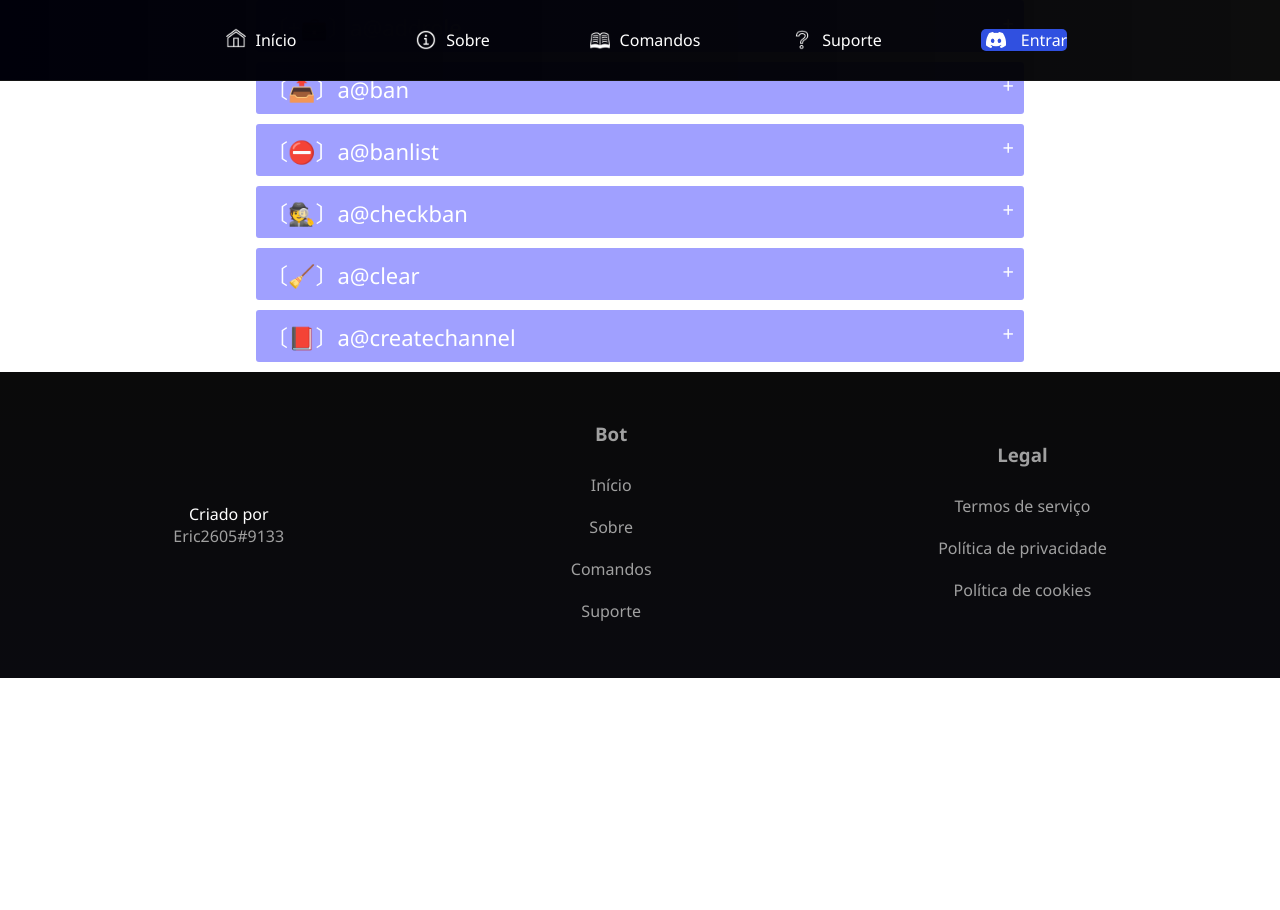
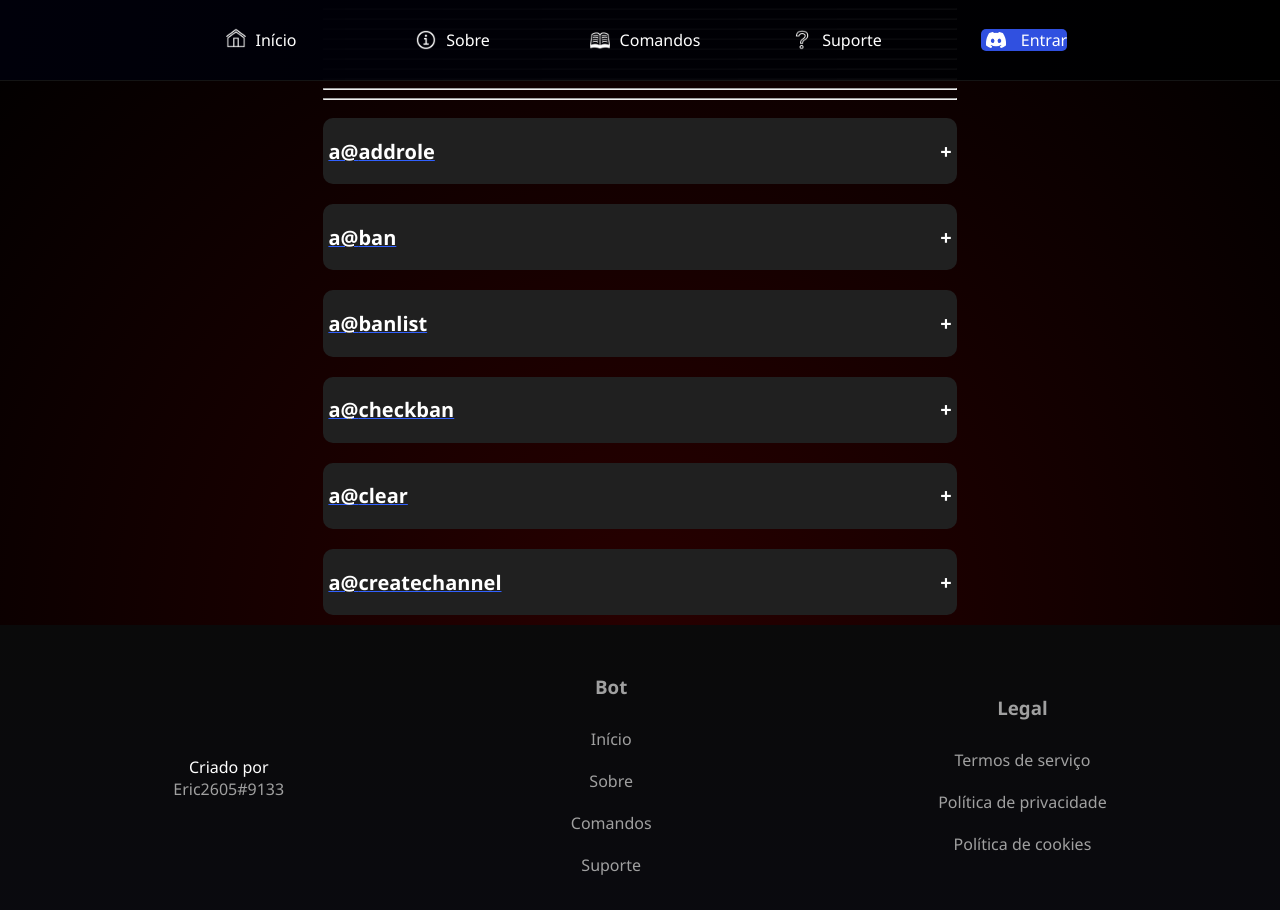
Before and after one commit to EricNunes0/React-site, a React (Create React App) app: page /commands in a window 1280 px wide. Shown: the top 910 px of the page. Before the commit the page ends 800 px from the top, so only its background shows below. Built offline with nearby package versions, Linux system fonts and the light colour scheme.

Commit message:
Version 1.0.17

```diff
--- a/src/App.css
+++ b/src/App.css
@@ -28,33 +28,6 @@ body {
     }
 }*/
 
-/* Animações */
-[data-anime] {
-    opacity: 0;
-    transition: 0.5s;
-}
-
-[data-anime = "reveal"] {
-    transform: translate3d(0px, 0px, 0);
-}
-
-[data-anime = "up"] {
-    transform: translate3d(0px, -100px, 0);
-}
-
-[data-anime = "left"] {
-    transform: translate3d(-100px, 0, 0);
-}
-
-[data-anime = "right"] {
-    transform: translate3d(0, 0, 0);
-}
-
-[data-anime].animate {
-    opacity: 1;
-    transform: translate3d(0px, 0px, 0px);
-}
-
 /* Width */
 ::-webkit-scrollbar {
     width: 10px;
--- a/src/components/Pages/Commands/Commands.css
+++ b/src/components/Pages/Commands/Commands.css
@@ -1,3 +1,11 @@
+.commands-page-main {
+    background-image: radial-gradient(ellipse at bottom, rgba(40, 0, 0, 1) 0%, rgba(0, 0, 0, 1) 100%);
+    display: flex;
+    flex-direction: column;
+    align-items: center;
+    justify-content: center;
+}
+
 .commands-categories {
     display: flex;
     flex-direction: column;
@@ -8,10 +16,11 @@
 
 .moderation-commands-bars {
     align-items: center;
-    width: 60%;
+    width: 100%;
     display: block;
     box-sizing: border-box;
-    margin: 0;
+    margin: 10px 0;
+    border-radius: 3%;
 }
 
 .close .moderation-commands-content {
@@ -23,41 +32,47 @@
 }
 
 .open .moderation-commands-content {
+    width: 100%;
+    background-color: #252525;
+    color: #f0f0f0;
+    text-align: left;
     padding: 20px;
-    background-color: #f0f0f0;
-    border: 1px solid #000;
-    width: 100%;
     margin: 0px 0px 10px 0px;
     display: block;
     transform: scaleY(1);
     transform-origin: top;
-    transition: transform 0.4s ease;
+    /*transform: translate3d(0, -5px, 0);*/
+    transition: transform 0.2s ease-in-out;
     box-sizing: border-box;
 }
 
 .open .moderation-commands-titles{
-    margin:0px;
-    border-top-left-radius: 3px;
-    border-top-right-radius: 3px;
-    border-bottom-right-radius: 0px;
-    border-bottom-left-radius: 0px;
-    background-color: #073e63;
-    color: #cdd7d8;
+    background-color: #151515;
 }
 
 .moderation-commands-titles {
+    width: 100%;
+    background-color:#202020;
+    color: #fff;
+    font-size: 10pt;
     font-family: 'Segoe UI', Tahoma, Geneva, Verdana, sans-serif;
+    font-weight: 400;
     text-align: left;
     cursor: pointer;
-    margin:0px 0px 10px 0px;
-    padding:10px;
-    font-size: 22px;
-    font-weight: 400;
-    background:#a0a0ff;
-    color:#fff;
-    width:100%;
-    border-radius: 3px;
+    padding: 3px 5px;
+    border-radius: 10px;
     box-sizing: border-box;
+    transition: all 0.4s;
+}
+
+.moderation-commands-titles:hover {
+    background-color: #151515;
+}
+
+.moderation-titles {
+    text-decoration: underline;
+    text-decoration-color: #3060ff;
+    text-decoration-thickness: from-font;
 }
 
 .moderation-commands-titles span {
--- a/src/components/Pages/Commands/Commands.jsx
+++ b/src/components/Pages/Commands/Commands.jsx
@@ -2,49 +2,80 @@ import './Commands.css';
 import CommandBarsActive from '../../../Functions/CommandBarsActive';
 
 function commands() {
-    function CommandBarsActives() {
-        CommandBarsActive();
-    }
+    const prefix = "a@";
     return (
         <div className = "commands-page">
             <div className = "commands-page-main">
                 <div className = "commands-page-main-panels">
                     <div className = "commands-panels">
+                        <hr></hr>
+                        <hr></hr>
+                        <hr></hr>
+                        <hr></hr>
+                        <hr></hr>
+                        <hr></hr>
+                        <hr></hr>
+                        <hr></hr>
+                        <hr></hr>
+                        <hr></hr>
+                        <div className = "categories-divs">
                             <div className = "commands-categories" id = "commands-moderation">
                                 <div className = "moderation-commands-bars close" id = "moderation-command-0">
-                                <h2 className = "moderation-commands-titles" id = "moderation-commands-title-0" onClick = {CommandBarsActives()}>〔+💼〕a@addrole<span>+</span></h2>
+                                    <div className = "moderation-commands-titles" id = "moderation-commands-title-0" onClick = {() => {CommandBarsActive({id: 0})}}>
+                                        <h2 className = "moderation-titles">{prefix}addrole<span>+</span></h2>
+                                    </div>
                                     <div className = "moderation-commands-content">
-                                    <p className = "moderation-commands-description" id = "moderation-command-description-0">Adicione de 1 até 10 cargos em um usuário</p>
+                                        <p className = "moderation-commands-description" id = "moderation-command-description-0">〔+💼〕Adicione de 1 até 10 cargos em um usuário</p>
+                                        <div className = "commands-aliases-flex">
+                                            <div className = "aliases-title">
+                                                <h4>〔🔀〕Sinônimos:</h4>
+                                            </div>
+                                            <div className = "aliases-list-div">
+                                                <p><strong>{prefix}addroles, {prefix}giverole, {prefix}giveroles, {prefix}roleadd, {prefix}rolesadd, {prefix}rolegive, {prefix}rolesgive
+                                                </strong></p>
+                                            </div>
+                                        </div>
                                     </div>
                                 </div>
                                 <div className = "moderation-commands-bars close" id = "moderation-command-1">
-                                <h2 className = "moderation-commands-titles" id = "moderation-commands-title-1" onClick = {CommandBarsActives()}>〔📤〕a@ban<span>+</span></h2>
+                                    <div className = "moderation-commands-titles" id = "moderation-commands-title-1" onClick = {() => {CommandBarsActive({id: 1})}}>
+                                        <h2 className = "moderation-titles">{prefix}ban<span>+</span></h2>
+                                    </div>
                                     <div className = "moderation-commands-content">
                                         <p className = "moderation-commands-description" id = "moderation-command-description-1">Bane até 5 membros do seu servidor</p>
                                     </div>
                                 </div>
                                 <div className = "moderation-commands-bars close" id = "moderation-command-2">
-                                <h2 className = "moderation-commands-titles" id = "moderation-commands-title-2" onClick = {CommandBarsActives()}>〔⛔〕a@banlist<span>+</span></h2>
+                                    <div className = "moderation-commands-titles" id = "moderation-commands-title-2" onClick = {() => {CommandBarsActive({id: 2})}}>
+                                        <h2 className = "moderation-titles">{prefix}banlist<span>+</span></h2>
+                                    </div>
                                     <div className = "moderation-commands-content">
                                         <p className = "moderation-commands-description" id = "moderation-command-description-2">Confira a lista de todos os banimentos do servidor</p>
                                     </div>
                                 </div>
                                 <div className = "moderation-commands-bars close" id = "moderation-command-3">
-                                <h2 className = "moderation-commands-titles" id = "moderation-commands-title-3" onClick = {CommandBarsActives()}>〔🕵️〕a@checkban<span>+</span></h2>
+                                    <div className = "moderation-commands-titles" id = "moderation-commands-title-3" onClick = {() => {CommandBarsActive({id: 3})}}>
+                                        <h2 className = "moderation-titles">{prefix}checkban<span>+</span></h2>
+                                    </div>
                                     <div className = "moderation-commands-content">
                                         <p className = "moderation-commands-description" id = "moderation-command-description-3">Verifique se um membro está banido do seu servidor e veja informações sobre ele</p>
                                     </div>
                                 </div>
                                 <div className = "moderation-commands-bars close" id = "moderation-command-4">
-                                <h2 className = "moderation-commands-titles" id = "moderation-commands-title-4" onClick = {CommandBarsActives()}>〔🧹〕a@clear<span>+</span></h2>
+                                    <div className = "moderation-commands-titles" id = "moderation-commands-title-4" onClick = {() => {CommandBarsActive({id: 4})}}>
+                                        <h2 className = "moderation-titles">{prefix}clear<span>+</span></h2>
+                                    </div>
                                     <div className = "moderation-commands-content">
                                         <p className = "moderation-commands-description" id = "moderation-command-description-4">Apague mensagens de um canal de texto</p>
                                     </div>
                                 </div>
                                 <div className = "moderation-commands-bars close" id = "moderation-command-5">
-                                <h2 className = "moderation-commands-titles" id = "moderation-commands-title-5" onClick = {CommandBarsActives()}>〔📕〕a@createchannel<span>+</span></h2>
+                                    <div className = "moderation-commands-titles" id = "moderation-commands-title-5" onClick = {() => {CommandBarsActive({id: 5})}}>
+                                        <h2 className = "moderation-titles">{prefix}createchannel<span>+</span></h2>
+                                    </div>
                                     <div className = "moderation-commands-content">
                                         <p className = "moderation-commands-description" id = "moderation-command-description-5">Crie um canal de texto/voz, ou uma categoria</p>
+                                    </div>
                                 </div>
                             </div>
                         </div>
--- a/src/components/Pages/Index/Index.jsx
+++ b/src/components/Pages/Index/Index.jsx
@@ -7,7 +7,7 @@ function Index() {
             <div className = "main-div-background">
                 <div className = "main-div-container">
                     <div className = "main-div-container-divs" id = "main-div-container-image">
-                        <img id = "janny-image" src = "../images/img_JannyCircle.png" alt = "Janny"></img>
+                        <img className = "janny-image red" src = "../images/img_JannyCircle.png" alt = "Janny"></img>
                     </div>
                     <div className = "main-div-container-divs" id = "main-div-container-infos">
                         <div className = "main-div-container-informations" id = "main-div-container-logo">
```
Also changed, not shown: src/Functions/CommandBarsActive.js (+7 -13 lines), src/components/Pages/Index/Index.css (+6 -6 lines), src/components/Pages/about/about.css (+74 -2 lines), src/components/Pages/about/about.jsx (+21 -14 lines), src/setupProxy.js (deleted, +0 -11 lines), public/images/img_JannyCoins(1).png (added), public/images/img_jannyLogo(1).png (added). Lines whose indentation alone changed are shown as unchanged.
